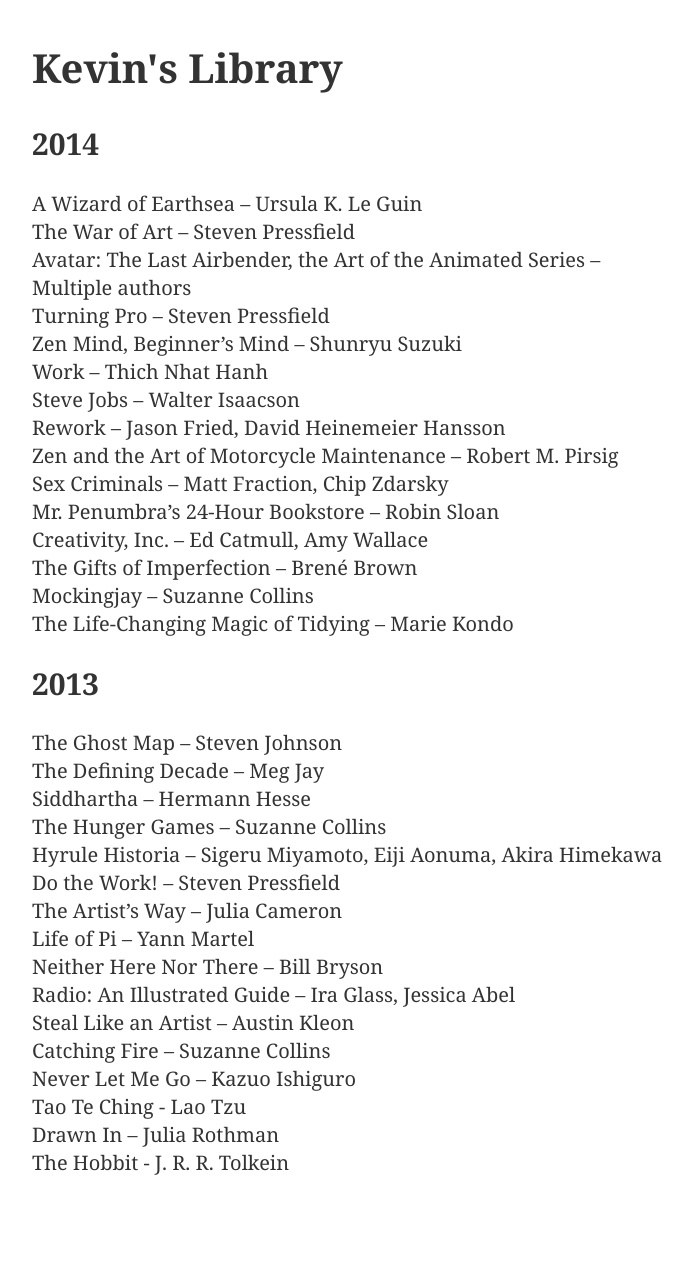
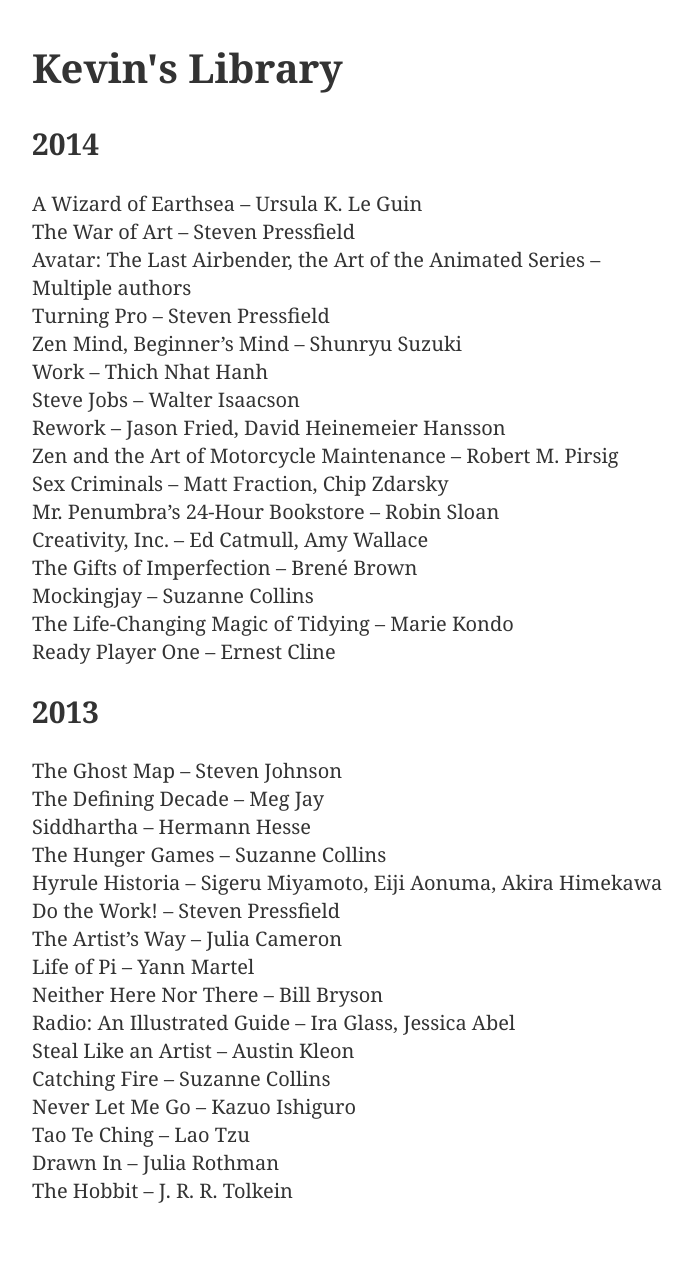
Before and after one commit to kmcgillivray/librarie, a Jekyll site: the page built from index.md, in a window 1280 px wide. Shown: the whole page, without its empty margins (283-976 px from the left). Built offline with Jekyll 4.4.1, drawn with Linux system fonts in a browser that asks for light colours; before the commit the page ends 1257 px from its top, so only the background shows below that.

Commit message:
Add a book.

```diff
--- a/index.md
+++ b/index.md
@@ -20,6 +20,7 @@ title: Kevin's Library
 * The Gifts of Imperfection – Brené Brown
 * Mockingjay – Suzanne Collins
 * The Life-Changing Magic of Tidying – Marie Kondo
+* Ready Player One – Ernest Cline
 
 ## 2013
 
@@ -36,6 +37,6 @@ title: Kevin's Library
 * Steal Like an Artist – Austin Kleon
 * Catching Fire – Suzanne Collins
 * Never Let Me Go – Kazuo Ishiguro
-* Tao Te Ching - Lao Tzu
+* Tao Te Ching – Lao Tzu
 * Drawn In – Julia Rothman
-* The Hobbit - J. R. R. Tolkein
+* The Hobbit – J. R. R. Tolkein
```
